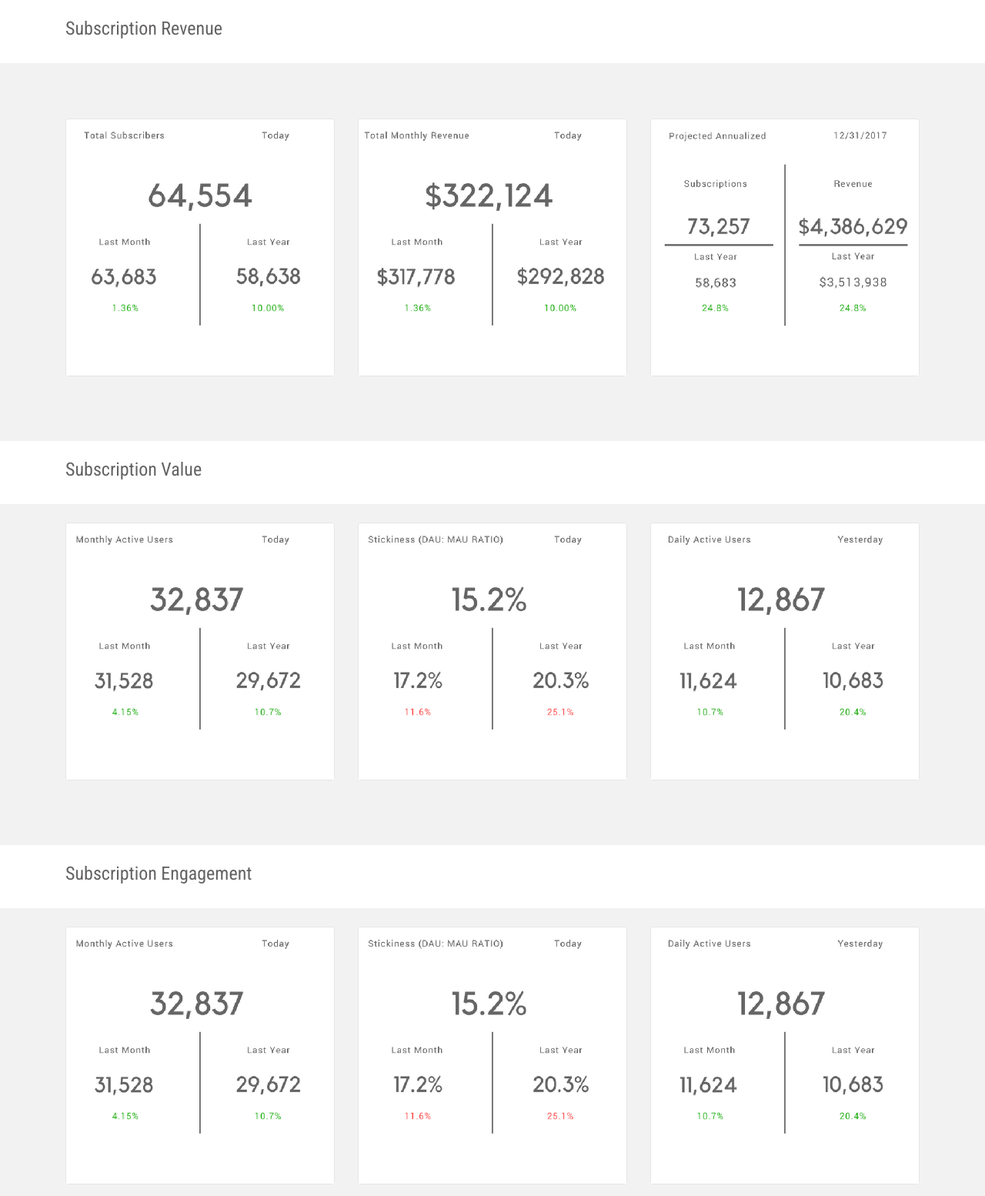
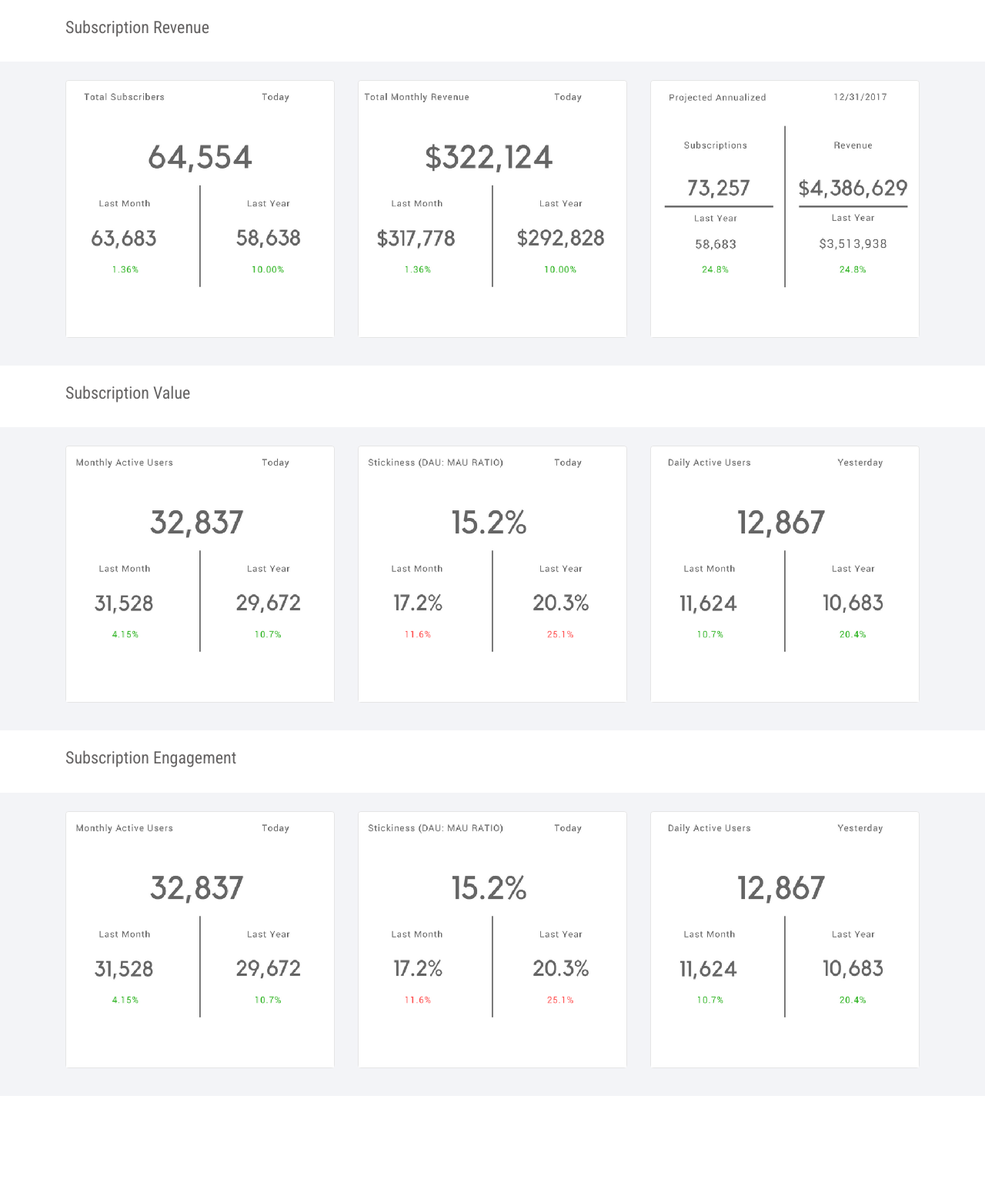
Before and after one commit to nikkidickman/SVOD2, a plain HTML site: page index.html in a window 1280 px wide. Shown: the whole page at 77% size. After the commit the page ends 1424 px from the top, so only its background shows below. Drawn offline with nearby package versions, Linux system fonts and the light colour scheme.

Commit message:
create github pages

```diff
--- a/assets/mobirise/css/mbr-additional.css
+++ b/assets/mobirise/css/mbr-additional.css
@@ -4,16 +4,16 @@
 
 #msg-box2-8 H2 {
   font-family: 'Roboto Condensed', sans-serif;
-  font-size: 24px;
+  font-size: 22px;
   color: #646262;
 }
 #msg-box2-7 H2 {
   font-family: 'Roboto Condensed', sans-serif;
-  font-size: 24px;
+  font-size: 22px;
   color: #646262;
 }
 #msg-box2-6 H2 {
   font-family: 'Roboto Condensed', sans-serif;
-  font-size: 24px;
+  font-size: 22px;
   color: #646262;
 }
--- a/index.html
+++ b/index.html
@@ -38,7 +38,7 @@
     </div>
 </section>
 
-<section class="mbr-section mbr-section-small" id="features1-1" style="background-color: rgb(242, 242, 242); padding-top: 4.5rem; padding-bottom: 4.5rem;">
+<section class="mbr-section mbr-section-small" id="features1-1" style="background-color: rgb(243, 244, 247); padding-top: 1.5rem; padding-bottom: 1.5rem;">
 
     <div class="container">
         <div class="row">
@@ -95,7 +95,7 @@
     </div>
 </section>
 
-<section class="mbr-section mbr-section-small" id="features1-3" style="background-color: rgb(242, 242, 242); padding-top: 1.5rem; padding-bottom: 4.5rem;">
+<section class="mbr-section mbr-section-small" id="features1-3" style="background-color: rgb(243, 244, 247); padding-top: 1.5rem; padding-bottom: 1.5rem;">
 
     <div class="container">
         <div class="row">
@@ -152,7 +152,7 @@
     </div>
 </section>
 
-<section class="mbr-section mbr-section-small" id="features1-4" style="background-color: rgb(242, 242, 242); padding-top: 1.5rem; padding-bottom: 4.5rem;">
+<section class="mbr-section mbr-section-small" id="features1-4" style="background-color: rgb(243, 244, 247); padding-top: 1.5rem; padding-bottom: 1.5rem;">
 
     <div class="container">
         <div class="row">
```
Also changed, not shown: 1 other file.
